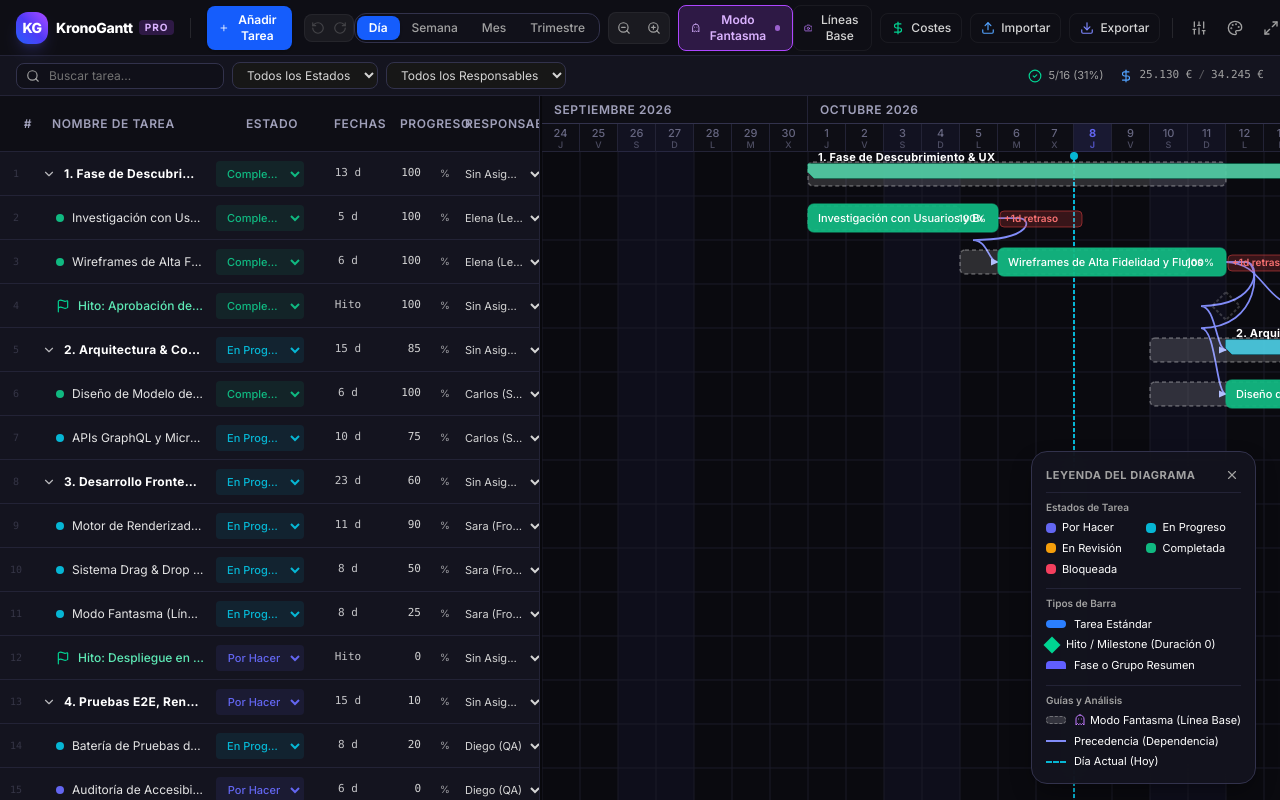
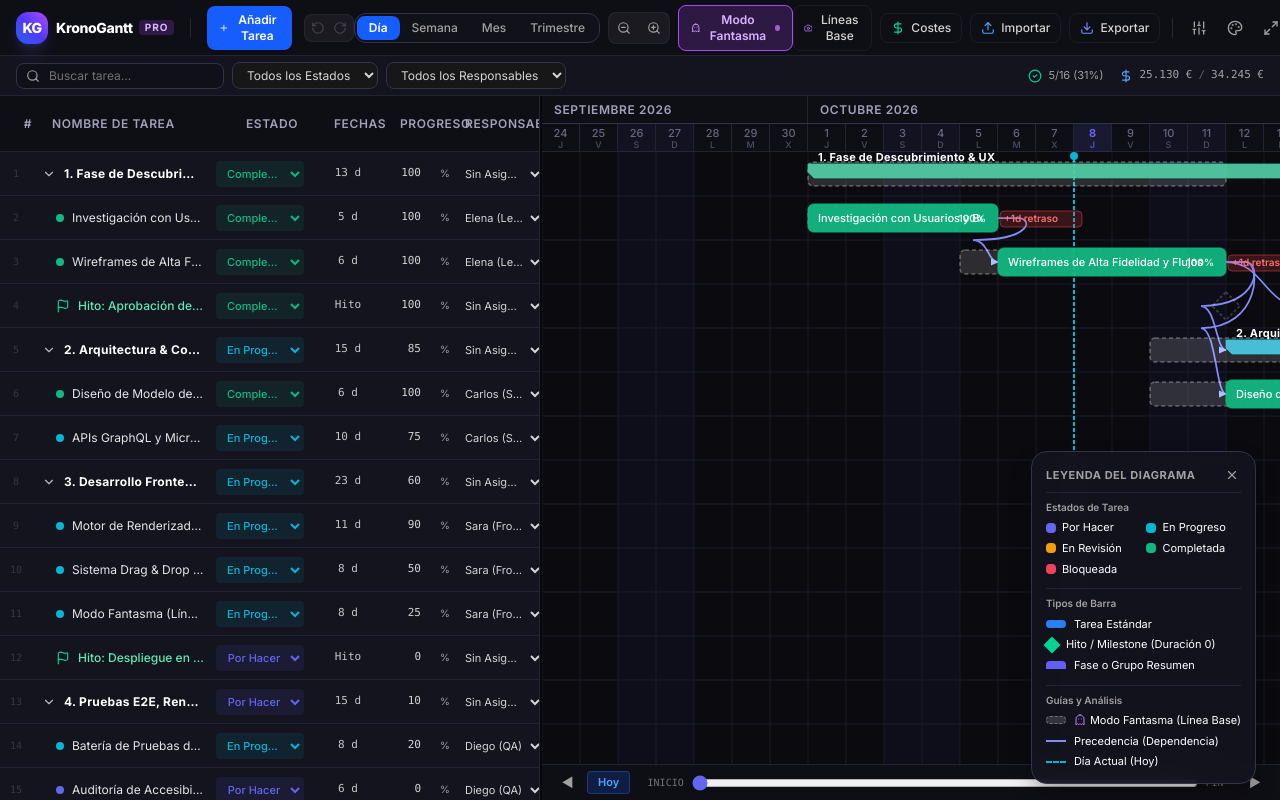
Before and after one commit to spankyno/Krono-Gantt, a React (Vite) app: page / in a window 1280 px wide. Built offline with nearby package versions, Linux system fonts and the light colour scheme.

Commit message:
Add files via upload

```diff
--- a/src/App.tsx
+++ b/src/App.tsx
@@ -80,6 +80,9 @@ export default function App() {
     });
   }, [tasks, filter]);
 
+  // Horizontal scroll tracking
+  const [scrollProgress, setScrollProgress] = useState(0);
+
   // Synchronized Vertical Scrolling between Task Table and Gantt Chart
   const handleLeftScroll = () => {
     if (leftTableContainerRef.current && rightGanttContainerRef.current) {
@@ -90,6 +93,39 @@ export default function App() {
   const handleRightScroll = () => {
     if (leftTableContainerRef.current && rightGanttContainerRef.current) {
       leftTableContainerRef.current.scrollTop = rightGanttContainerRef.current.scrollTop;
+    }
+    if (rightGanttContainerRef.current) {
+      const maxScroll = rightGanttContainerRef.current.scrollWidth - rightGanttContainerRef.current.clientWidth;
+      if (maxScroll > 0) {
+        setScrollProgress((rightGanttContainerRef.current.scrollLeft / maxScroll) * 100);
+      }
+    }
+  };
+
+  const handleHorizontalPan = (delta: number) => {
+    if (rightGanttContainerRef.current) {
+      rightGanttContainerRef.current.scrollBy({ left: delta, behavior: 'smooth' });
+    }
+  };
+
+  const handleScrollbarSlider = (valuePercent: number) => {
+    if (rightGanttContainerRef.current) {
+      const maxScroll = rightGanttContainerRef.current.scrollWidth - rightGanttContainerRef.current.clientWidth;
+      rightGanttContainerRef.current.scrollLeft = (valuePercent / 100) * maxScroll;
+      setScrollProgress(valuePercent);
+    }
+  };
+
+  const handleJumpToToday = () => {
+    if (rightGanttContainerRef.current) {
+      const todayEl = rightGanttContainerRef.current.querySelector('.today-indicator line');
+      if (todayEl) {
+        const x = parseFloat(todayEl.getAttribute('x1') || '0');
+        rightGanttContainerRef.current.scrollTo({
+          left: Math.max(0, x - rightGanttContainerRef.current.clientWidth / 2),
+          behavior: 'smooth',
+        });
+      }
     }
   };
 
@@ -197,7 +233,7 @@ export default function App() {
         <div
           ref={leftTableContainerRef}
           onScroll={handleLeftScroll}
-          className="shrink-0 overflow-y-auto overflow-x-hidden border-r transition-all"
+          className="shrink-0 overflow-y-auto overflow-x-hidden no-scrollbar border-r transition-all"
           style={{
             width: `${settings.gridWidth}px`,
             backgroundColor: theme.colors.bgSurface,
@@ -219,11 +255,12 @@ export default function App() {
           <div className="absolute inset-y-0 -left-1 -right-1" />
         </div>
 
-        {/* Right Gantt Chart Area */}
+        {/* Right Gantt Chart Area + Dedicated Horizontal Scrollbar */}
+        <div className="flex-1 flex flex-col min-w-0 min-h-0 relative">
           <div
             ref={rightGanttContainerRef}
             onScroll={handleRightScroll}
-          className="gantt-chart-area flex-1 overflow-auto relative"
+            className="gantt-chart-area flex-1 min-w-0 min-h-0 overflow-x-auto overflow-y-auto relative"
             style={{
               backgroundColor: theme.colors.bgTimeline,
             }}
@@ -236,6 +273,59 @@ export default function App() {
               scrollContainerRef={rightGanttContainerRef}
               svgRef={svgRef}
             />
+          </div>
+
+          {/* Integrated Horizontal Timeline Scrollbar Track */}
+          <div
+            className="h-9 border-t flex items-center justify-between px-3 shrink-0 select-none z-30"
+            style={{
+              backgroundColor: theme.colors.bgHeader,
+              borderColor: theme.colors.border,
+            }}
+          >
+            <div className="flex items-center gap-1.5">
+              <button
+                onClick={() => handleHorizontalPan(-200)}
+                title="Desplazar a la izquierda"
+                className="px-2 py-0.5 rounded text-neutral-400 hover:text-white hover:bg-white/10 text-xs font-semibold"
+              >
+                ◀
+              </button>
+              <button
+                onClick={handleJumpToToday}
+                className="px-2.5 py-0.5 rounded text-[11px] font-semibold bg-blue-600/20 text-blue-400 hover:bg-blue-600/30 border border-blue-500/30"
+                title="Centrar cronograma en el día de hoy"
+              >
+                Hoy
+              </button>
+            </div>
+
+            {/* Slider track representing horizontal timeline scrollbar */}
+            <div className="flex-1 mx-4 flex items-center gap-2 max-w-xl">
+              <span className="text-[10px] text-neutral-500 uppercase font-mono shrink-0">Inicio</span>
+              <input
+                type="range"
+                min="0"
+                max="100"
+                step="0.5"
+                value={scrollProgress}
+                onChange={(e) => handleScrollbarSlider(parseFloat(e.target.value))}
+                className="w-full accent-blue-500 cursor-pointer h-2 bg-neutral-800 rounded-lg"
+                title="Barra de desplazamiento horizontal del cronograma"
+              />
+              <span className="text-[10px] text-neutral-500 uppercase font-mono shrink-0">Fin</span>
+            </div>
+
+            <div className="flex items-center gap-1.5">
+              <button
+                onClick={() => handleHorizontalPan(200)}
+                title="Desplazar a la derecha"
+                className="px-2 py-0.5 rounded text-neutral-400 hover:text-white hover:bg-white/10 text-xs font-semibold"
+              >
+                ▶
+              </button>
+            </div>
+          </div>
         </div>
 
         {/* Floating Legend Dock */}
--- a/src/index.css
+++ b/src/index.css
@@ -1,26 +1,60 @@
 @import "tailwindcss";
 
-/* Custom modern scrollbars */
-::-webkit-scrollbar {
-  width: 7px;
-  height: 7px;
+/* Hide ALL vertical scrollbars across the application */
+::-webkit-scrollbar:vertical {
+  display: none !important;
+  width: 0px !important;
+  height: 0px !important;
 }
 
-::-webkit-scrollbar-track {
-  background: transparent;
+/* Horizontal scrollbar styling for the Gantt timeline */
+.gantt-chart-area {
+  scrollbar-width: thin !important;
+  scrollbar-color: #6366f1 rgba(15, 23, 42, 0.8) !important;
 }
 
-::-webkit-scrollbar-thumb {
-  background: rgba(255, 255, 255, 0.14);
-  border-radius: 4px;
+.gantt-chart-area::-webkit-scrollbar {
+  width: 0px !important;
+  height: 12px !important;
+  display: block !important;
 }
 
-::-webkit-scrollbar-thumb:hover {
-  background: rgba(255, 255, 255, 0.28);
+.gantt-chart-area::-webkit-scrollbar:vertical {
+  width: 0px !important;
+  height: 0px !important;
+  display: none !important;
 }
 
-.dark ::-webkit-scrollbar-thumb {
-  background: rgba(255, 255, 255, 0.12);
+.gantt-chart-area::-webkit-scrollbar:horizontal {
+  height: 12px !important;
+  display: block !important;
+}
+
+.gantt-chart-area::-webkit-scrollbar-track {
+  background: rgba(15, 23, 42, 0.85) !important;
+  border-top: 1px solid rgba(255, 255, 255, 0.1) !important;
+}
+
+.gantt-chart-area::-webkit-scrollbar-thumb {
+  background: #6366f1 !important;
+  border-radius: 6px !important;
+  border: 2px solid rgba(15, 23, 42, 0.85) !important;
+}
+
+.gantt-chart-area::-webkit-scrollbar-thumb:hover {
+  background: #818cf8 !important;
+}
+
+/* No-scrollbar utility for left table panel */
+.no-scrollbar::-webkit-scrollbar {
+  display: none !important;
+  width: 0 !important;
+  height: 0 !important;
+}
+
+.no-scrollbar {
+  -ms-overflow-style: none !important;
+  scrollbar-width: none !important;
 }
 
 /* Crisp rendering */
```
Lines whose indentation alone changed are shown as unchanged.
